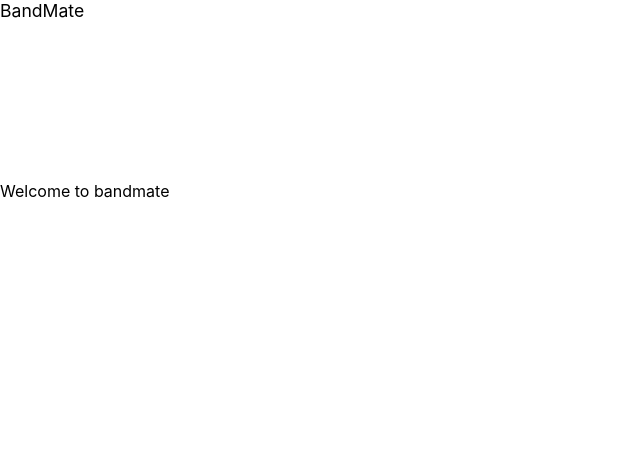
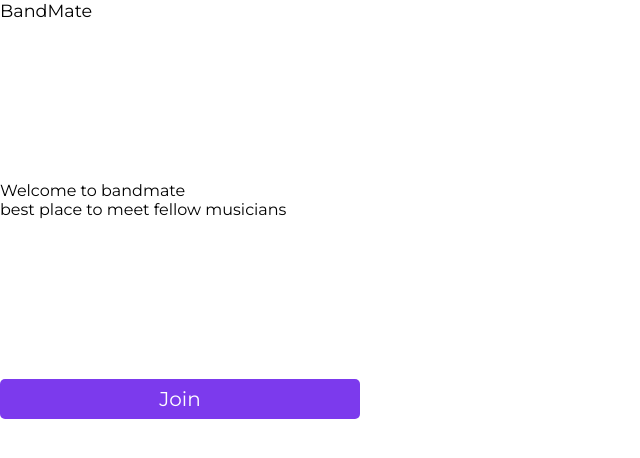
Before and after one commit to krzygrzywygrzy/bandmate_fb, a React (Create React App) app: page / in a window 1280 px wide. Shown: the top 458 px of the page, without its empty margins (0-640 px from the left). Built offline with nearby package versions, Linux system fonts and the light colour scheme; no server answers.

Commit message:
firebase auth, graphical improvements

```diff
--- a/src/index.css
+++ b/src/index.css
@@ -1,13 +1,13 @@
+@import url("https://fonts.googleapis.com/css2?family=Montserrat:wght@300;400;600&display=swap");
+
 body {
+  font-family: "Montserrat", sans-serif;
   margin: 0;
-  font-family: -apple-system, BlinkMacSystemFont, 'Segoe UI', 'Roboto', 'Oxygen',
-    'Ubuntu', 'Cantarell', 'Fira Sans', 'Droid Sans', 'Helvetica Neue',
-    sans-serif;
   -webkit-font-smoothing: antialiased;
   -moz-osx-font-smoothing: grayscale;
 }
 
 code {
-  font-family: source-code-pro, Menlo, Monaco, Consolas, 'Courier New',
+  font-family: source-code-pro, Menlo, Monaco, Consolas, "Courier New",
     monospace;
 }
--- a/src/routes/Router.tsx
+++ b/src/routes/Router.tsx
@@ -1,18 +1,34 @@
-import React from "react";
+import React, { useEffect, useState } from "react";
 import { Provider } from "react-redux";
 import { Route, Router as WouterRouter } from "wouter";
 import Navbar from "../components/layout/navbar/Navbar";
 import store from "../store/store";
+import Join from "./auth/Join";
 import Welcome from "./welcome/Welcome";
+import { getAuth, onAuthStateChanged } from "firebase/auth";
+import firebase from "../firebase";
+import Home from "./home/Home";
 
 const Router: React.FC = () => {
+  const [loggedIn, setLoggedIn] = useState<boolean>(false);
+  useEffect(() => {
+    onAuthStateChanged(getAuth(firebase), (user) => {
+      if (user) {
+        setLoggedIn(true);
+      } else {
+        setLoggedIn(false);
+      }
+    });
+  }, []);
+
   return (
     <div>
       <Provider store={store}>
         <Navbar />
         <WouterRouter>
-          <Route path="/">
-            <Welcome />
+          <Route path="/">{loggedIn ? <Home /> : <Welcome />}</Route>
+          <Route path="/join">
+            <Join />
           </Route>
         </WouterRouter>
       </Provider>
--- /dev/null
+++ b/src/routes/auth/Join.tsx
@@ -0,0 +1,7 @@
+import React from "react";
+
+const Join: React.FC = () => {
+  return <div></div>;
+};
+
+export default Join;
--- /dev/null
+++ b/src/routes/home/Home.tsx
@@ -0,0 +1,7 @@
+import React from "react";
+
+const Home: React.FC = () => {
+  return <div></div>;
+};
+
+export default Home;
--- a/src/routes/welcome/Welcome.tsx
+++ b/src/routes/welcome/Welcome.tsx
@@ -4,7 +4,14 @@ import "./welcome.css";
 const Welcome: React.FC = () => {
   return (
     <div className="welcome">
-      <header>Welcome to bandmate</header>
+      <header>
+        <span>Welcome to bandmate</span>
+        <br />
+        <span>best place to meet fellow musicians</span>
+      </header>
+      <section>
+        <button className="button">Join</button>
+      </section>
     </div>
   );
 };
--- a/src/routes/welcome/welcome.css
+++ b/src/routes/welcome/welcome.css
@@ -1,4 +1,16 @@
 .welcome header {
   margin: 10rem 0;
 }
+
+button {
+  padding: 0.5rem 1rem;
+  background: #7c3aed;
+  border: none;
+  color: white;
+  border-radius: 5px;
+  cursor: pointer;
+  font-family: inherit;
+  font-size: 1.25rem;
+  width: 360px;
+}
 /*# sourceMappingURL=welcome.css.map */
--- a/src/routes/welcome/welcome.scss
+++ b/src/routes/welcome/welcome.scss
@@ -1,5 +1,13 @@
+@import "../../scss/global";
+
 .welcome {
   header {
     margin: 10rem 0;
   }
 }
+
+button {
+  @include button-mixin;
+  font-size: 1.25rem;
+  width: 360px;
+}
--- /dev/null
+++ b/src/scss/_colors.scss
@@ -0,0 +1 @@
+$purple: #7c3aed;
--- a/src/store/store.ts
+++ b/src/store/store.ts
@@ -1,6 +1,5 @@
 import { applyMiddleware, combineReducers, createStore } from "redux";
 import thunk from "redux-thunk";
-import { TypedUseSelectorHook, useDispatch, useSelector } from "react-redux";
 
 //root reducer
 export const rootReducer = combineReducers({});
```
Also changed, not shown: src/scss/_global.scss (added, +11 -0 lines), 1 other file (tests, documents, lock files or other folders).
